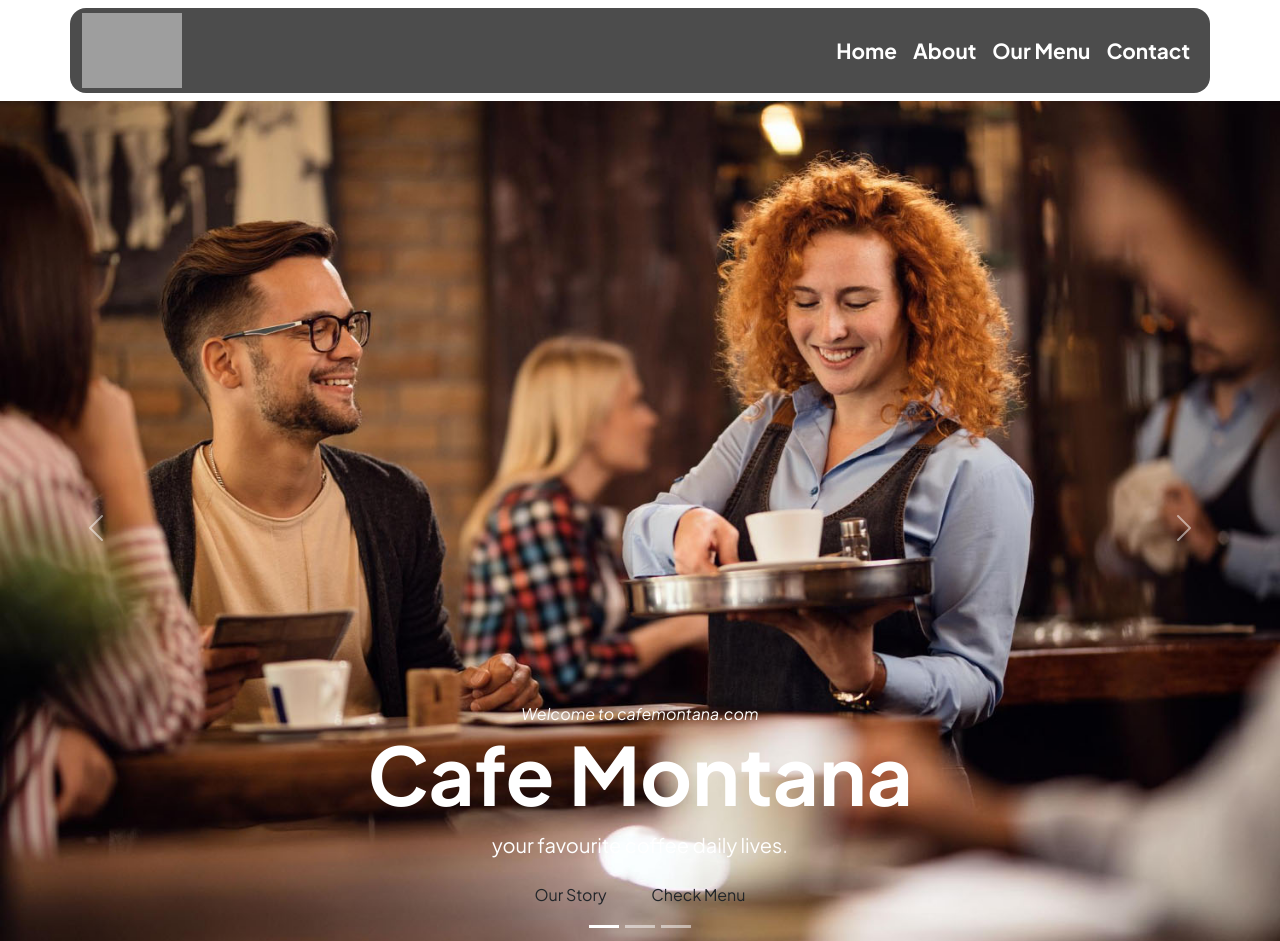
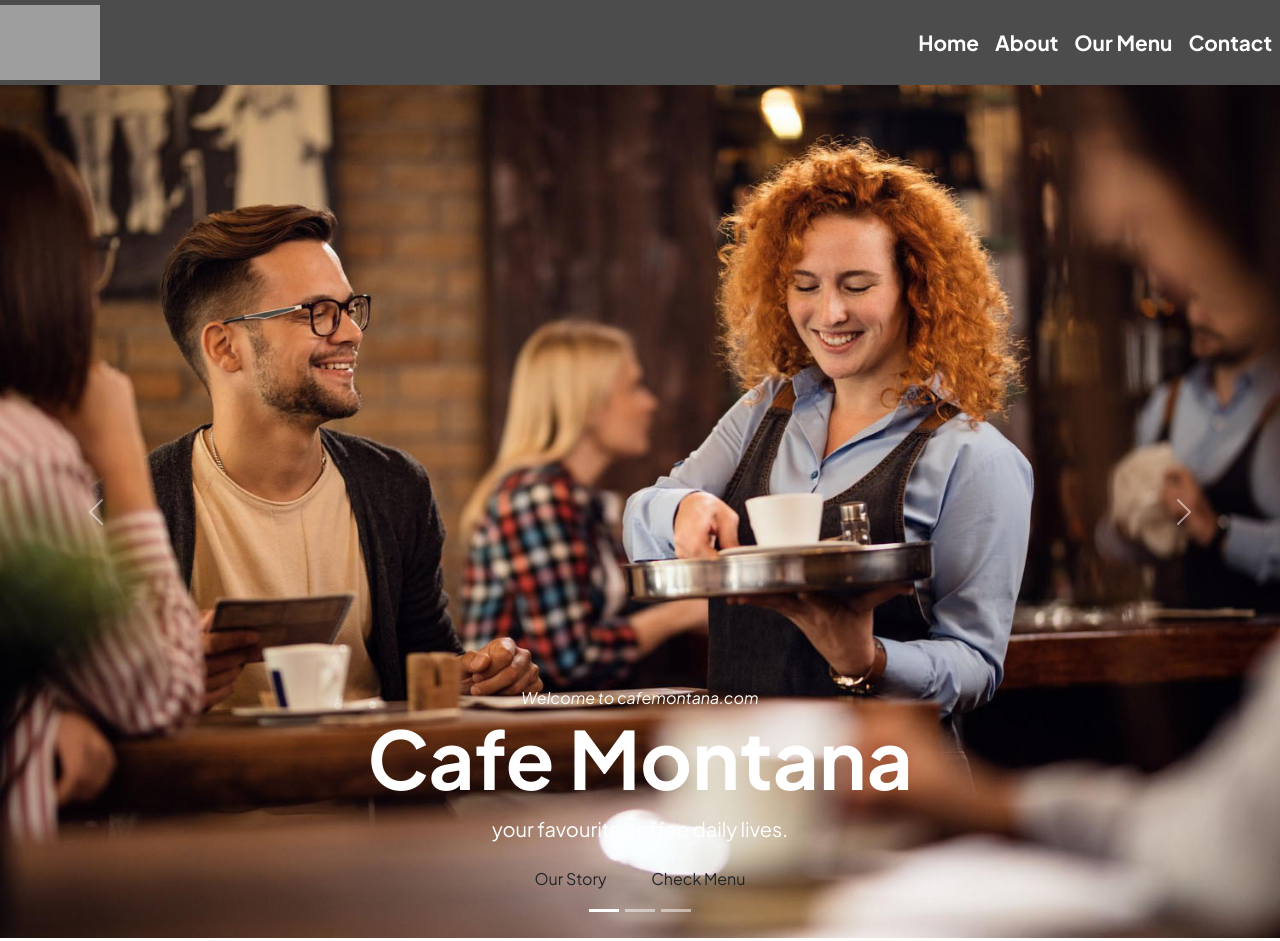
Before and after one commit to recep-demir/CafeMontana, a plain HTML site: page index.html in a window 1280 px wide. Shown: the top 941 px of the page. Drawn offline with nearby package versions, Linux system fonts and the light colour scheme; some packages are replaced by stand-ins of ours; grey boxes are pictures that could not be loaded; a script that the page names is missing; a web font is replaced by a local one.

Commit message:
style: update navbar styling

```diff
--- a/css/style.css
+++ b/css/style.css
@@ -10,14 +10,23 @@
 
 *{
     font-family: "Plus Jakarta Sans", serif;
+
 }
 
-.navbar .container{
+.navbar .container-fluid{
     background-color: rgba(0, 0, 0,0.7);
     font-weight: bold;
 
 }
-
+.container-fluid {
+    padding-left: 0 !important; /* Container'ın solundaki boşluğu kaldırır */
+    padding-right: 0 !important; /* Container'ın sağındaki boşluğu kaldırır */
+}
+.navbar {
+    margin-bottom: 0 !important; /* Navbar'ın altındaki boşluğu kaldırır */
+    padding-top: 0 !important; /* Navbar'ın üstündeki boşluğu kaldırır */
+    padding-bottom: 0 !important; /* Navbar'ın altındaki boşluğu kaldırır */
+}
 .nav-link{
     color: white !important;
     font-size: 1.3rem;
--- a/index.html
+++ b/index.html
@@ -23,7 +23,7 @@
     <!--                                 NAVBAR                                  -->
     <!-- ----------------------------------------------------------------------- -->
     <nav class="navbar navbar-expand-lg">
-      <div class="container rounded-4">
+      <div class="container-fluid ">
         <!-- -------------------------------- logo --------------------------------- -->
         <a class="navbar-brand" href="#">
           <img src="./img/coffee-cup.png" alt="" width="100px" />
```
